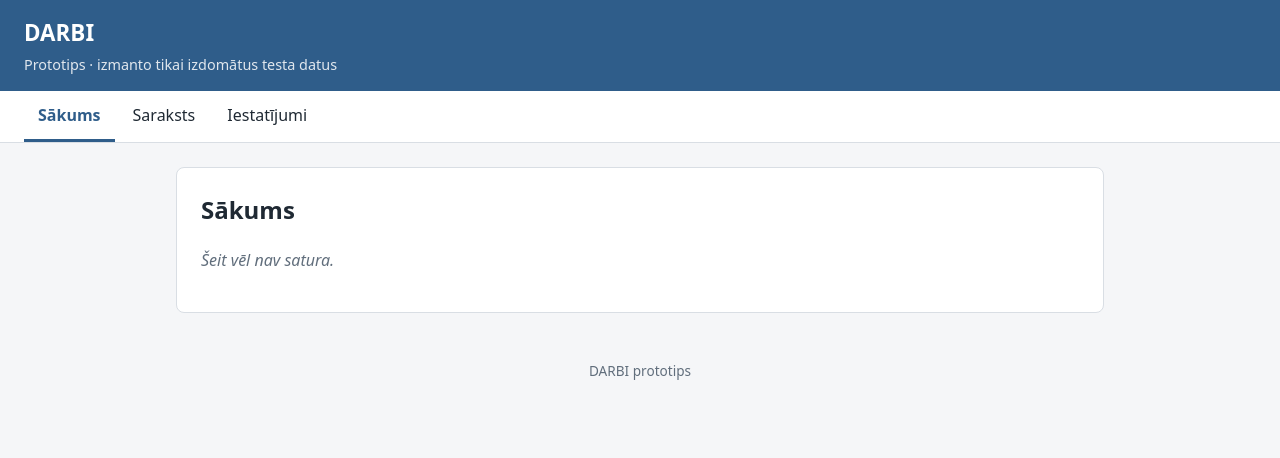
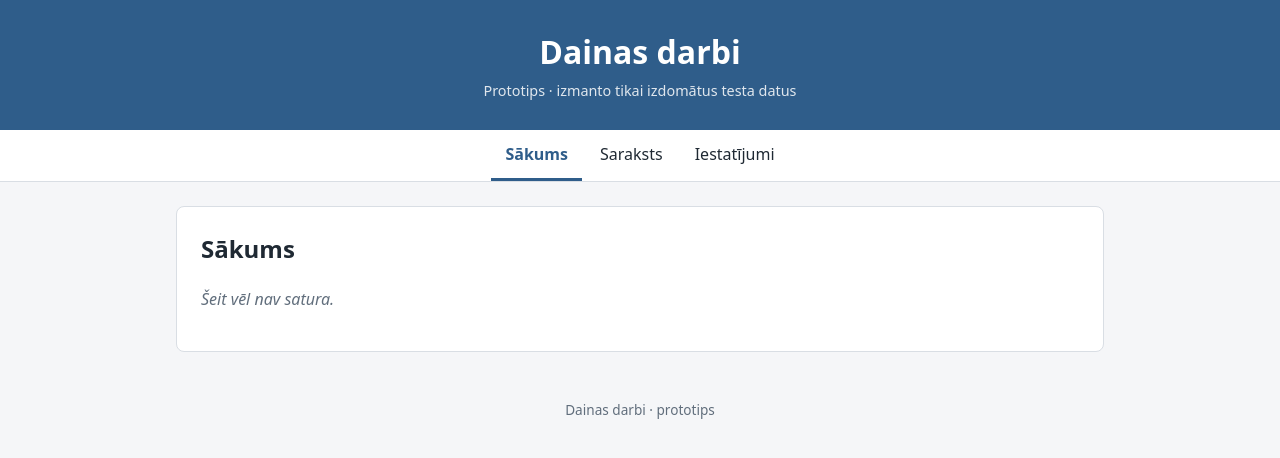
Before and after one commit to dainakepe/DARBI, a plain HTML site: page index.html in a window 1280 px wide. Drawn offline with Linux system fonts and the light colour scheme.

Commit message:
Pievieno virsrakstu „Dainas darbi” galvenes vidū
Co-Authored-By: Claude Opus 5.5 <noreply@anthropic.com>
Claude-Session: https://claude.ai/code/session_01HmGsBRr9u7kCtu3n1HtQsE

```diff
--- a/index.html
+++ b/index.html
@@ -3,7 +3,7 @@
 <head>
   <meta charset="UTF-8">
   <meta name="viewport" content="width=device-width, initial-scale=1.0">
-  <title>DARBI – prototips</title>
+  <title>Dainas darbi – prototips</title>
   <style>
     :root {
       --krasa-fons: #f5f6f8;
@@ -27,12 +27,13 @@
     header {
       background: var(--krasa-akcents);
       color: #fff;
-      padding: 16px 24px;
+      padding: 28px 24px;
+      text-align: center;
     }
 
     header h1 {
       margin: 0;
-      font-size: 1.4rem;
+      font-size: 2rem;
     }
 
     header p {
@@ -53,6 +54,7 @@
       padding: 0;
       display: flex;
       flex-wrap: wrap;
+      justify-content: center;
       gap: 4px;
     }
 
@@ -104,7 +106,7 @@
 </head>
 <body>
   <header>
-    <h1>DARBI</h1>
+    <h1>Dainas darbi</h1>
     <p>Prototips · izmanto tikai izdomātus testa datus</p>
   </header>
 
@@ -133,7 +135,7 @@
     </section>
   </main>
 
-  <footer>DARBI prototips</footer>
+  <footer>Dainas darbi · prototips</footer>
 
   <script>
     // Vienkārša sadaļu pārslēgšana pēc adreses #fragmenta (bez servera).
```
Also changed, not shown: 1 other file.
